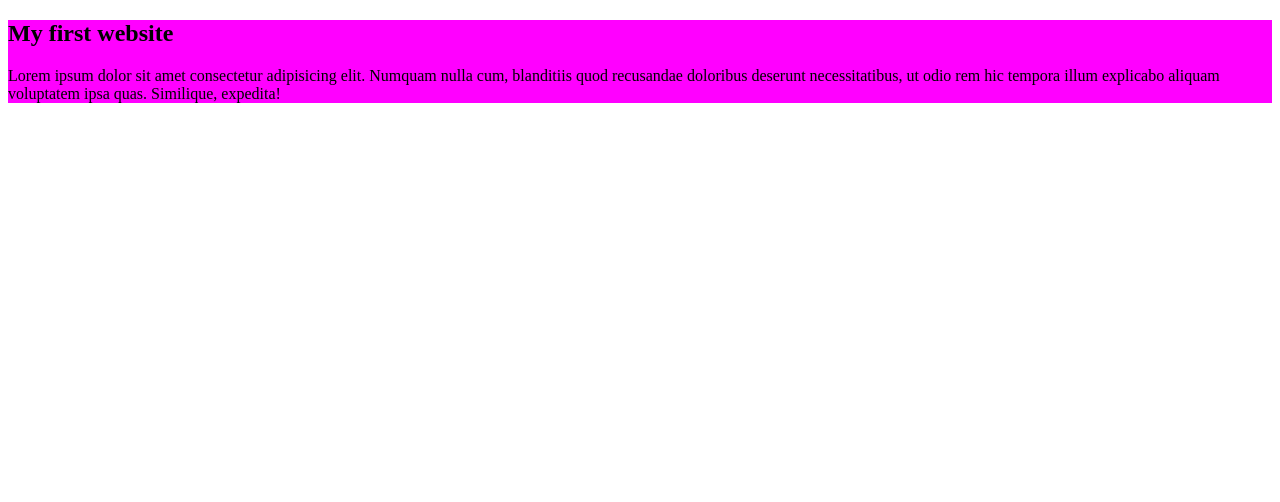
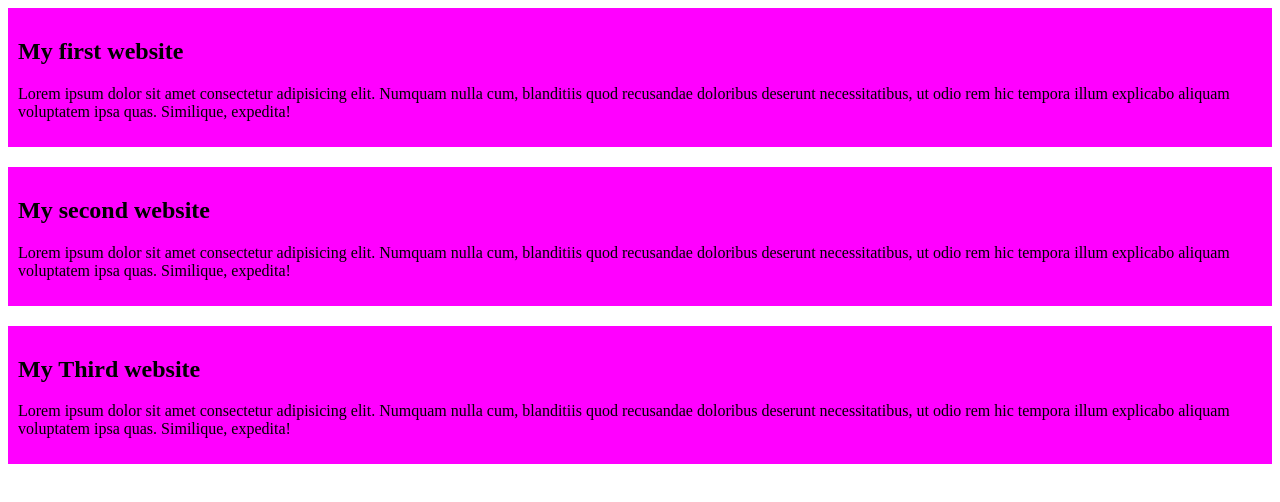
Before and after one commit to ShekMoynoddinAhmed/my-simple-website81, a plain HTML site: page index.html in a window 1280 px wide. Drawn offline with Linux system fonts and the light colour scheme.

Commit message:
added second and third blog

```diff
--- a/blog.css
+++ b/blog.css
@@ -1,3 +1,6 @@
 div{
     background-color:fuchsia;
+    padding: 10px;
+    margin-bottom: 20px;
+
 }
--- a/index.html
+++ b/index.html
@@ -11,6 +11,14 @@
         <h2>My first website</h2>
         <p>Lorem ipsum dolor sit amet consectetur adipisicing elit. Numquam nulla cum, blanditiis quod recusandae doloribus deserunt necessitatibus, ut odio rem hic tempora illum explicabo aliquam voluptatem ipsa quas. Similique, expedita!</p>
     </div>
+    <div>
+        <h2>My second website</h2>
+        <p>Lorem ipsum dolor sit amet consectetur adipisicing elit. Numquam nulla cum, blanditiis quod recusandae doloribus deserunt necessitatibus, ut odio rem hic tempora illum explicabo aliquam voluptatem ipsa quas. Similique, expedita!</p>
+    </div>
+    <div>
+        <h2>My Third website</h2>
+        <p>Lorem ipsum dolor sit amet consectetur adipisicing elit. Numquam nulla cum, blanditiis quod recusandae doloribus deserunt necessitatibus, ut odio rem hic tempora illum explicabo aliquam voluptatem ipsa quas. Similique, expedita!</p>
+    </div>
 
 </body>
 </html>
```
